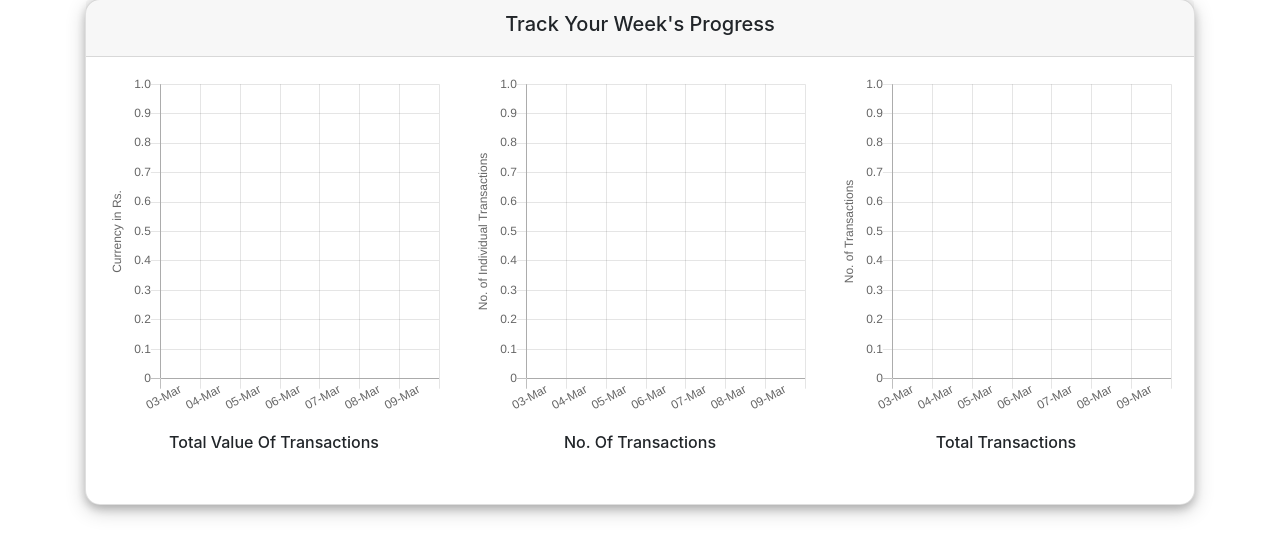
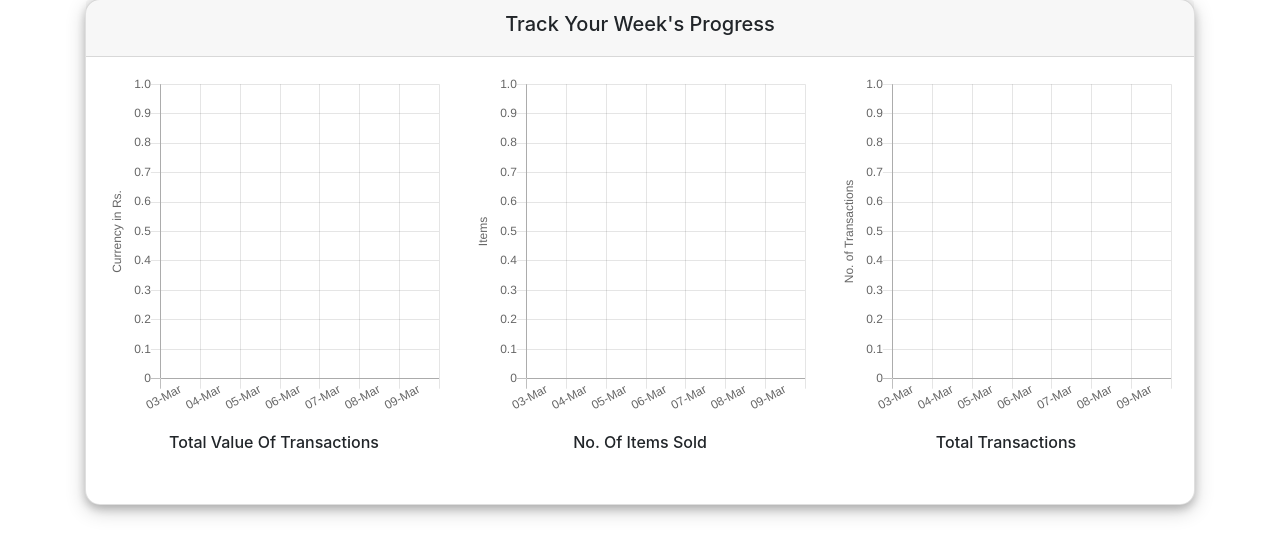
Before and after one commit to Phantom586/RadiateLabs, a Django app: page /home/ in a window 1280 px wide. Shown: the part 124-661 px from the top of the page. Run offline with Django 3.2, Linux system fonts and the light colour scheme; the visitor is signed in with stand-in values (Sample User, id 1); data that the repository does not hold is empty; some libraries are stand-ins or nearby versions.

Commit message:
changed No. of Transactions to No. of Items

```diff
--- a/NoQ_Retailer_WebApp/BaseApp/templates/BaseApp/index.html
+++ b/NoQ_Retailer_WebApp/BaseApp/templates/BaseApp/index.html
@@ -31,7 +31,7 @@
 
                         <canvas id="myChart1" width="50" height="50"></canvas>
 
-                        <h6 style="margin-top: 20px;">No. Of Transactions</h6>
+                        <h6 style="margin-top: 20px;">No. Of Items Sold</h6>
 
                     </div>
 
@@ -343,7 +343,7 @@
                 {
                     scaleLabel: {
                     display: true,
-                    labelString: 'No. of Individual Transactions'
+                    labelString: 'Items'
                      },
                     ticks: {
                         beginAtZero: true
```
